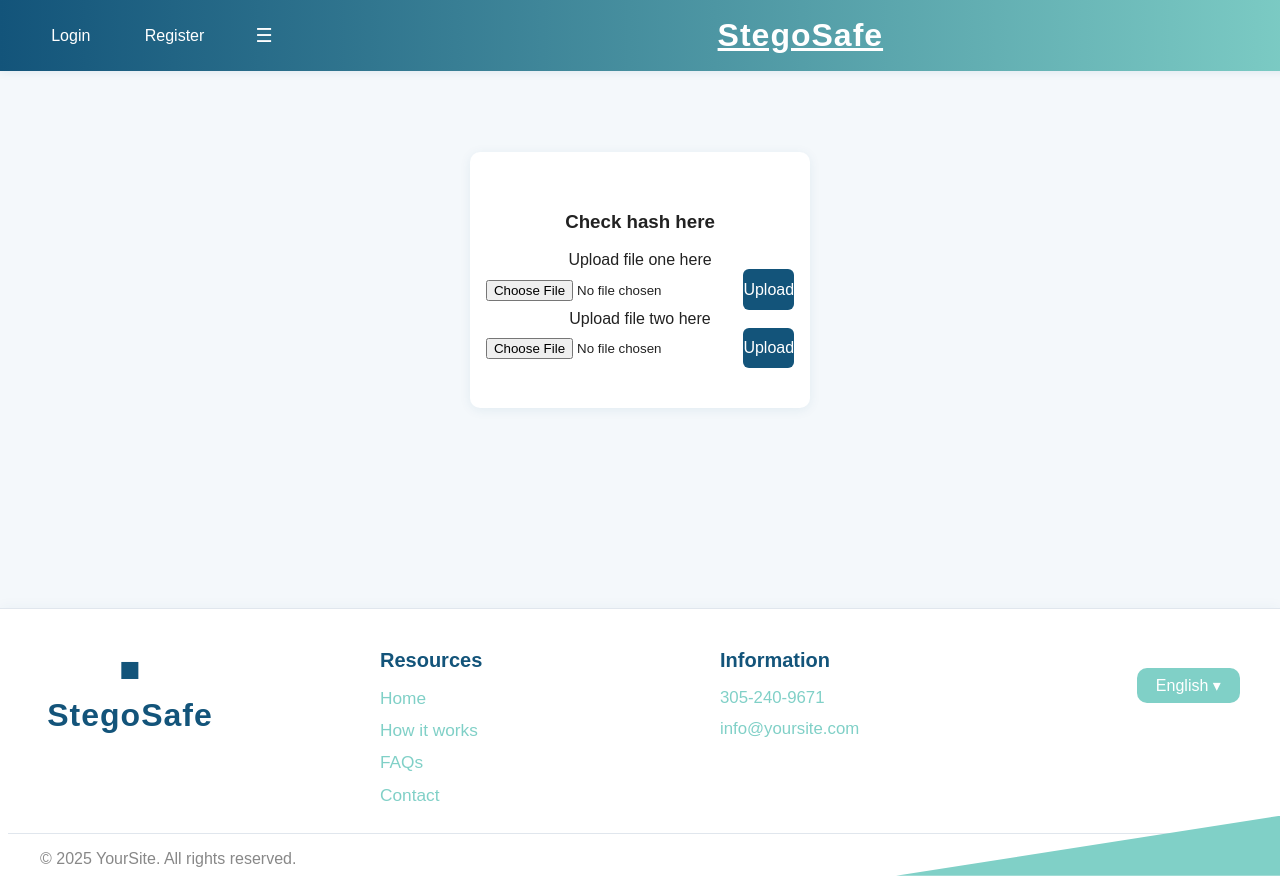
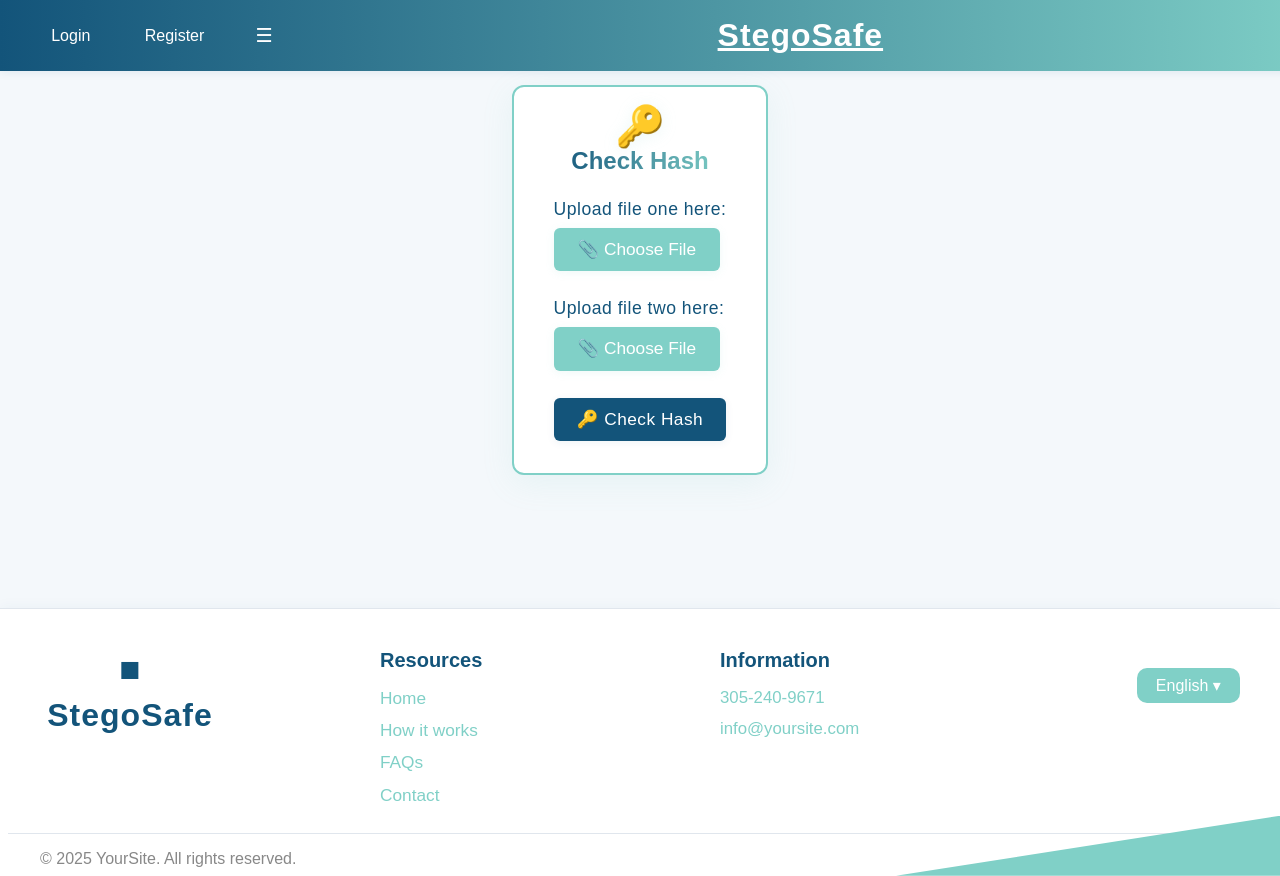
Before and after one commit to janouskie/Cryptographic-Embedding-an-Image, a Flask app: page /hash in a window 1280 px wide. Run offline with Flask 3, Linux system fonts and the light colour scheme.

Commit message:
Update hash.html

```diff
--- a/mat2/website/templates/hash.html
+++ b/mat2/website/templates/hash.html
@@ -1,23 +1,48 @@
 {% extends "base.html" %}
 
-{% block title %}Title{% endblock %}
+{% block title %}Check Hash{% endblock %}
 
 {% block content %}
-<div class="container">
-    <div class="btn-group"></div>
-    <h3>Check hash here</h3>
-
-    <a> Upload file one here </a>
-    <form method="post" enctype="multipart/form-data">
-        <input type="file" name="file" class="form-control mb-3" required>
-        <button type="submit" class="btn btn-primary">Upload</button>
-    </form>
-
-    <a> Upload file two here </a>
-    <form method="post" enctype="multipart/form-data">
-        <input type="file" name="file" class="form-control mb-3" required>
-        <button type="submit" class="btn btn-primary">Upload</button>
-    </form>
+<div class="centered-form">
+    <div class="form-card unique-meta-card">
+        <div class="meta-icon">&#128273;</div>
+        <h2 class="form-title gradient-text">Check Hash</h2>
+        <form method="post" enctype="multipart/form-data">
+            <label for="file1" class="meta-label">Upload file one here:</label>
+            <div class="custom-file-upload">
+                <input type="file" id="file1" name="file1" required>
+                <label for="file1" id="file1-label">
+                    <span id="file1-label-text">&#128206; Choose File</span>
+                </label>
+                <span id="file1-chosen"></span>
+            </div>
+            <label for="file2" class="meta-label">Upload file two here:</label>
+            <div class="custom-file-upload">
+                <input type="file" id="file2" name="file2" required>
+                <label for="file2" id="file2-label">
+                    <span id="file2-label-text">&#128206; Choose File</span>
+                </label>
+                <span id="file2-chosen"></span>
+            </div>
+            <div class="button-group">
+                <button class="btn meta-btn" name="action" value="check">&#128273; Check Hash</button>
+            </div>
+        </form>
+        {% if result %}
+            <div class="metadata-result unique-meta-result">
+                <pre>{{ result }}</pre>
+            </div>
+        {% endif %}
     </div>
 </div>
+<script>
+document.getElementById('file1').addEventListener('change', function(){
+    const fileName = this.files[0] ? this.files[0].name : '';
+    document.getElementById('file1-chosen').textContent = fileName;
+});
+document.getElementById('file2').addEventListener('change', function(){
+    const fileName = this.files[0] ? this.files[0].name : '';
+    document.getElementById('file2-chosen').textContent = fileName;
+});
+</script>
 {% endblock %}
```
